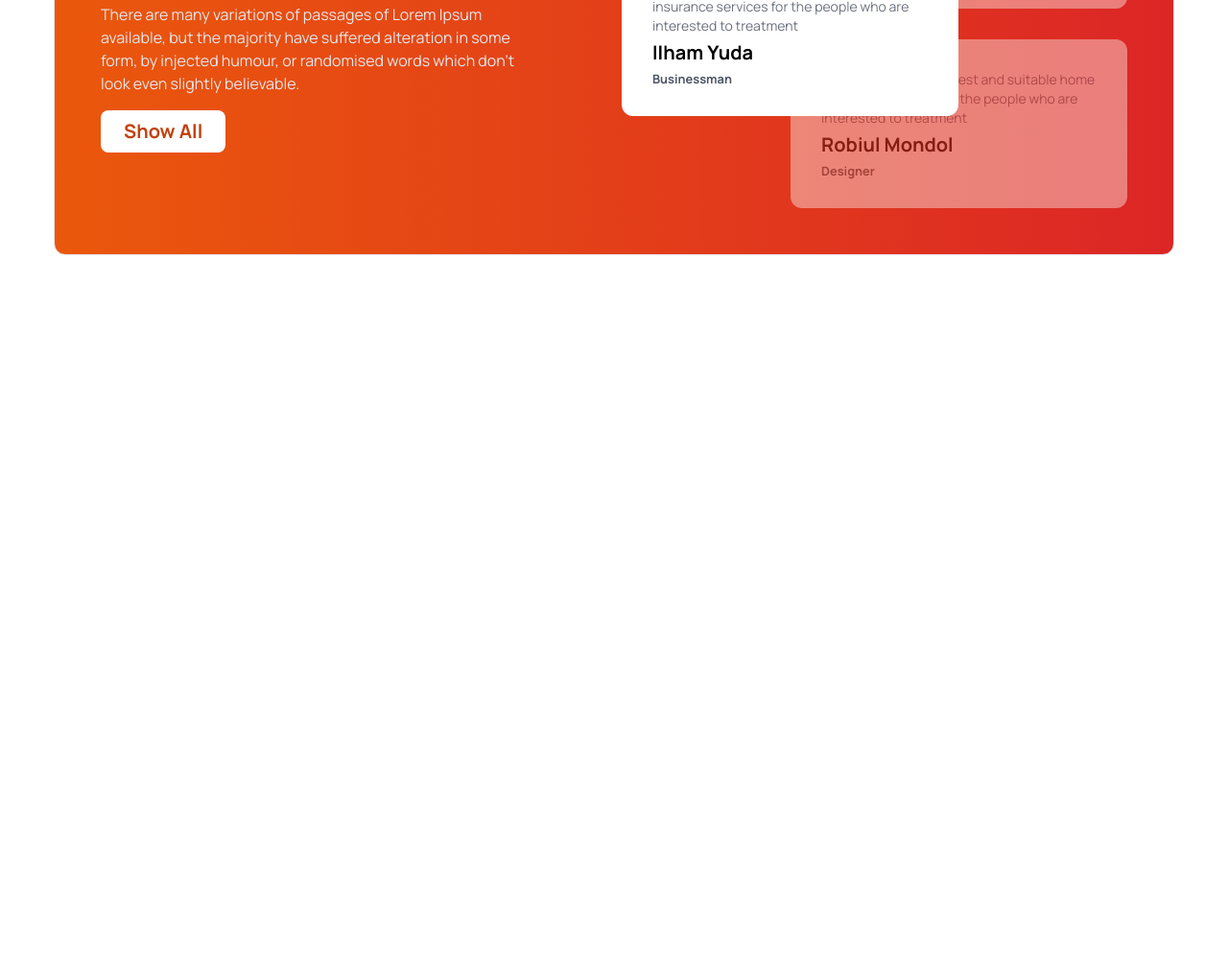
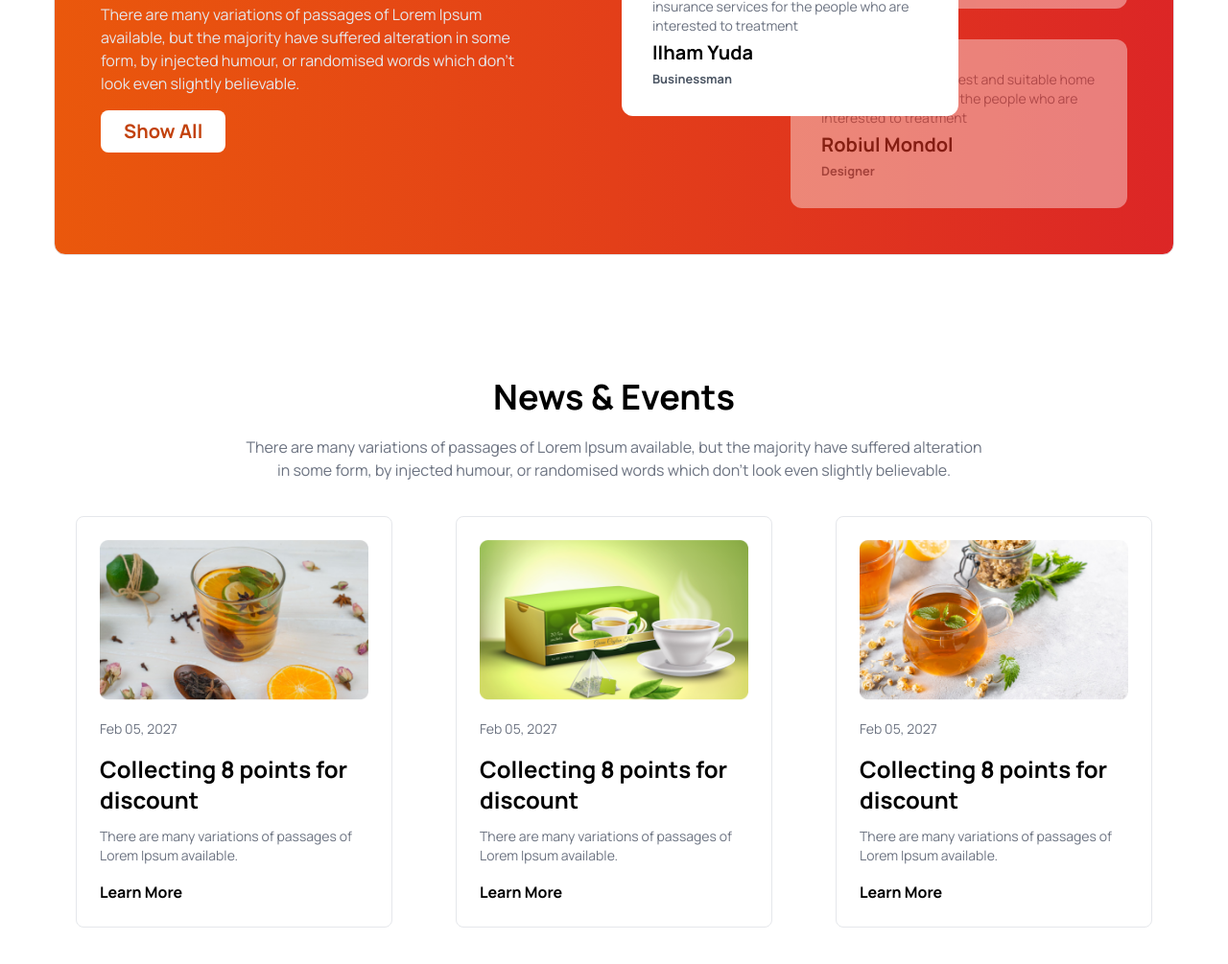
Before and after one commit to nurmahammadmondol/Tea-house-webpage-using-tailwind-css, a plain HTML site: page index.html in a window 1280 px wide. Shown: the part 2067-3072 px from the top of the page at 96% size. Before the commit the page ends 2381 px from the top, so only its background shows below. Drawn offline with nearby package versions, Linux system fonts and the light colour scheme.

Commit message:
News & Events section done

```diff
--- a/index.html
+++ b/index.html
@@ -213,7 +213,51 @@
         </div>
       </div>
     </section>
+    <!-- News & Events section start  -->
+    <section class="mt-32 mb-32">
+      <!-- text part -->
+      <div class="w-full md:w-4/6 mx-auto text-center">
+        <h2 class="text-4xl font-bold mb-5">News & Events</h2>
+        <p class="text-gray-500">There are many variations of passages of Lorem Ipsum available, but the majority have
+          suffered alteration in
+          some form,
+          by injected humour, or randomised words which don't look even slightly believable.</p>
+      </div>
 
+      <!-- image Card part -->
+      <div class=" grid grid-cols-1 md:grid-cols-3 gap-5 mt-9">
+        <!-- card one  -->
+        <div class="w-[300px] md:w-[250px] lg:w-[330px] border p-6 rounded-lg mx-auto">
+          <img class="mb-5" src="images/news-2.png" alt="">
+          <p class="mb-4 text-sm text-gray-500">Feb 05, 2027</p>
+          <h3 class="mb-3 text-2xl font-bold">Collecting 8 points for discount</h3>
+          <p class="mb-4 text-gray-500 text-sm">There are many variations of passages of Lorem Ipsum available.</p>
+          <h5 class="font-bold">Learn More</h5>
+
+        </div>
+
+        <!-- card two  -->
+        <div class="w-[300px] md:w-[250px] lg:w-[330px] border p-6 rounded-lg mx-auto">
+          <img class="mb-5" src="images/news-1.png" alt="">
+          <p class="mb-4 text-sm text-gray-500">Feb 05, 2027</p>
+          <h3 class="mb-3 text-2xl font-bold">Collecting 8 points for discount</h3>
+          <p class="mb-4 text-gray-500 text-sm">There are many variations of passages of Lorem Ipsum available.</p>
+          <h5 class="font-bold">Learn More</h5>
+
+        </div>
+
+        <!-- card three  -->
+        <div class="w-[300px] md:w-[250px] lg:w-[330px] border p-6 rounded-lg mx-auto">
+          <img class="mb-5" src="images/news-3.png" alt="">
+          <p class="mb-4 text-sm text-gray-500">Feb 05, 2027</p>
+          <h3 class="mb-3 text-2xl font-bold">Collecting 8 points for discount</h3>
+          <p class="mb-4 text-gray-500 text-sm">There are many variations of passages of Lorem Ipsum available.</p>
+          <h5 class="font-bold">Learn More</h5>
+
+        </div>
+
+      </div>
+    </section>
 
 
   </main>
```
